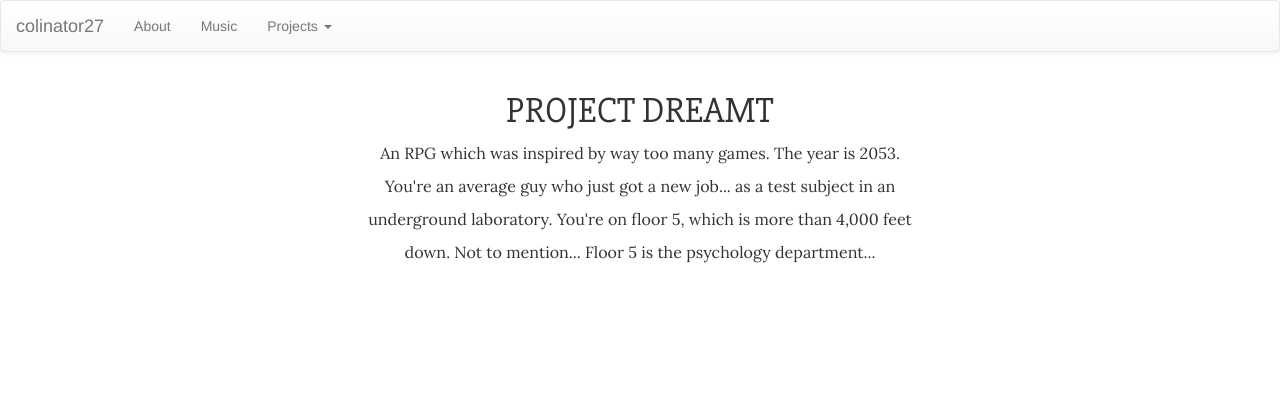
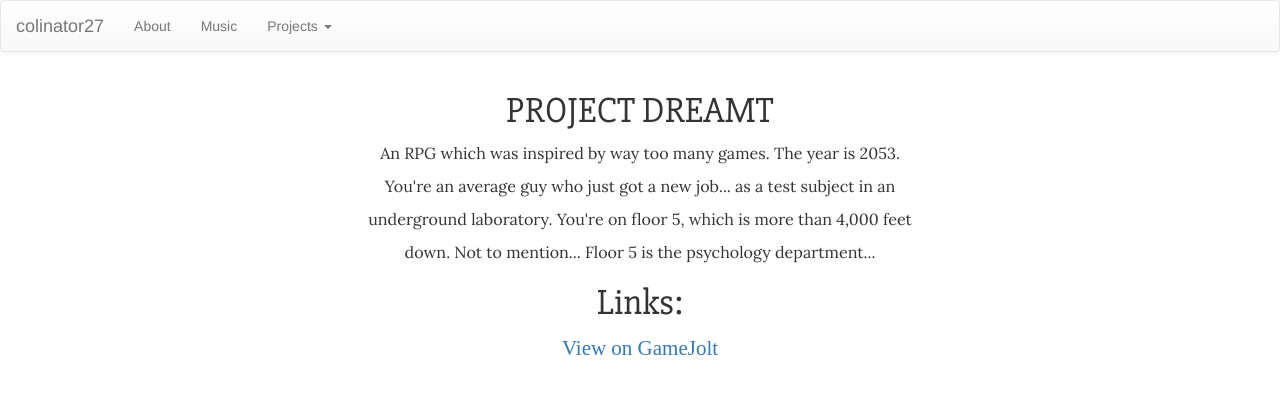
Before and after one commit to colinator27/colinator27.github.io, a plain HTML site: page projects/project-dreamt/index.html in a window 1280 px wide. Drawn offline with nearby package versions, Linux system fonts and the light colour scheme; a web font is replaced by a local one.

Commit message:
Update index.html

```diff
--- a/projects/project-dreamt/index.html
+++ b/projects/project-dreamt/index.html
@@ -77,6 +77,8 @@
       <p>You're an average guy who just got a new job... as a test subject in an</p>
       <p>underground laboratory. You're on floor 5, which is more than 4,000 feet</p>
       <p>down. Not to mention... Floor 5 is the psychology department...</p>
+      <h1>Links:</h1>
+      <a id="custom_font" href="http://gamejolt.com/games/project-dreamt/136226">View on GameJolt</a>
     </center>
   </div>
   <script src="https://maxcdn.bootstrapcdn.com/bootstrap/3.3.6/js/bootstrap.min.js" integrity="sha384-0mSbJDEHialfmuBBQP6A4Qrprq5OVfW37PRR3j5ELqxss1yVqOtnepnHVP9aJ7xS" crossorigin="anonymous"></script>
```
